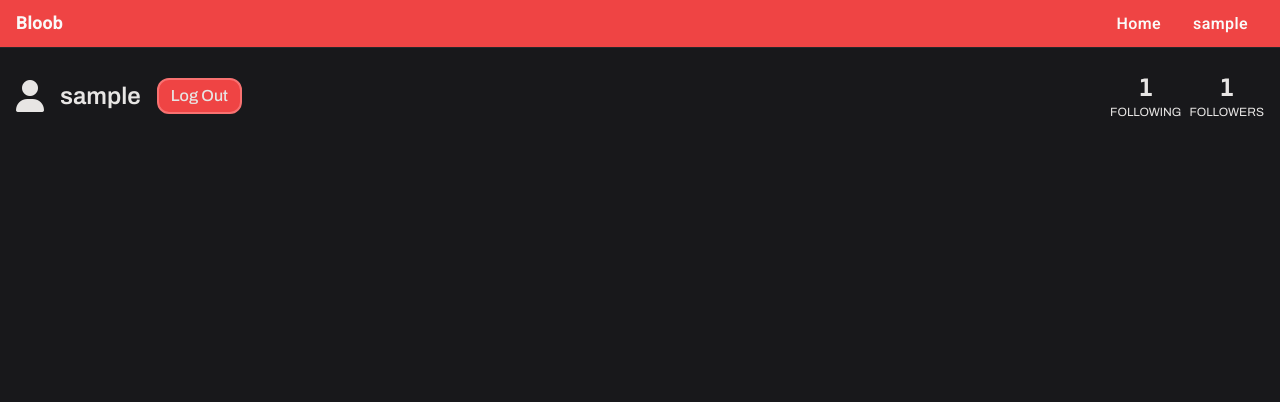
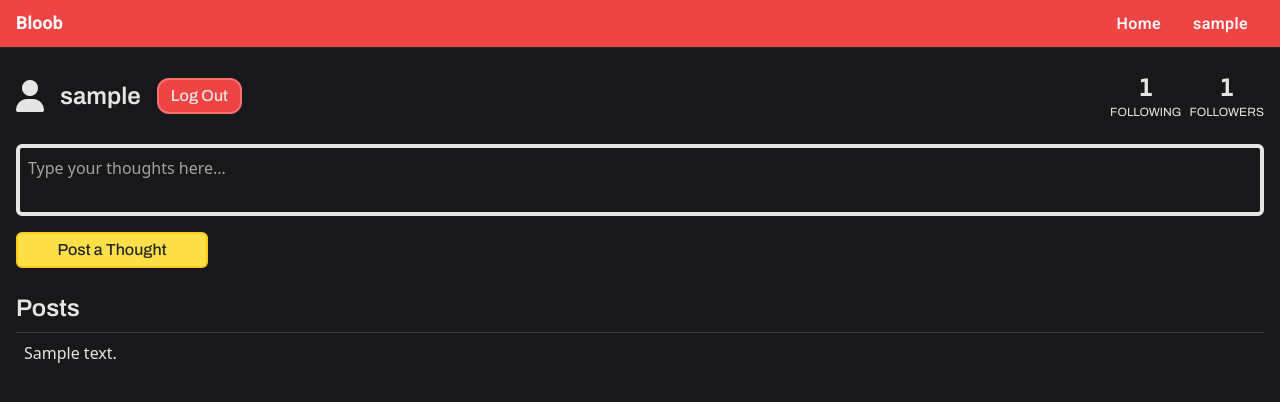
Before and after one commit to ErikoStrand/wspr-1-slutproject, a PHP site: a page that uses src/profile.php in a window 1280 px wide. Shown: the top 402 px of the page. Run offline with PHP 8.4, Linux system fonts and the light colour scheme; the visitor is signed in with stand-in values (Sample User, id 1); tables that the repository leaves empty or names only in its code hold one stand-in row (values such as "Sample post"); data that the repository does not hold is empty; some libraries are stand-ins or nearby versions.

Commit message:
can post stuff name, textarea.
feed for yoour post and others. will make the posts look better and add a like button.

```diff
--- a/src/dialog.js
+++ b/src/dialog.js
@@ -50,3 +50,8 @@ function removeQueryParamAndReload(param) {
     location.reload();
   }
 }
+
+function autoResize(textarea) {
+  textarea.style.height = "auto"; // Reset the height
+  textarea.style.height = textarea.scrollHeight + "px"; // Set the height to scroll height
+}
--- a/src/index.php
+++ b/src/index.php
@@ -23,7 +23,7 @@
 
     <div class="text-stone-200 max-w-screen-md h-full mx-auto text-4xl font-archivo font-semibold flex flex-col gap-2 text-center justify-center items-center">
       <h1>Upload your thoughts.</h1>
-      <h1>& find the inner your.</h1>
+      <h1>& find the inner you.</h1>
       <button onclick="openModal('signUp')" class="text center mt-4 bg-blue-500 px-4 py-2 rounded-md font-archivo text-lg font-bold leading-6 tracking-wide text-stone-200">
         Get Started, it's Mindbending.
       </button>
--- a/src/output.css
+++ b/src/output.css
@@ -597,6 +597,14 @@ video {
   margin-top: 1rem;
 }
 
+.mt-16{
+  margin-top: 4rem;
+}
+
+.mt-6{
+  margin-top: 1.5rem;
+}
+
 .block{
   display: block;
 }
@@ -631,6 +639,30 @@ video {
 
 .w-screen{
   width: 100vw;
+}
+
+.w-20{
+  width: 5rem;
+}
+
+.w-1\/5{
+  width: 20%;
+}
+
+.w-2\/5{
+  width: 40%;
+}
+
+.w-28{
+  width: 7rem;
+}
+
+.w-48{
+  width: 12rem;
+}
+
+.min-w-28{
+  min-width: 7rem;
 }
 
 .max-w-md{
@@ -694,6 +726,10 @@ video {
   animation: fadeIn .5s ease-in-out;
 }
 
+.resize-none{
+  resize: none;
+}
+
 .appearance-none{
   -webkit-appearance: none;
      -moz-appearance: none;
@@ -736,6 +772,27 @@ video {
   gap: 1rem;
 }
 
+.divide-y > :not([hidden]) ~ :not([hidden]){
+  --tw-divide-y-reverse: 0;
+  border-top-width: calc(1px * calc(1 - var(--tw-divide-y-reverse)));
+  border-bottom-width: calc(1px * var(--tw-divide-y-reverse));
+}
+
+.divide-y-2 > :not([hidden]) ~ :not([hidden]){
+  --tw-divide-y-reverse: 0;
+  border-top-width: calc(2px * calc(1 - var(--tw-divide-y-reverse)));
+  border-bottom-width: calc(2px * var(--tw-divide-y-reverse));
+}
+
+.divide-zinc-700 > :not([hidden]) ~ :not([hidden]){
+  --tw-divide-opacity: 1;
+  border-color: rgb(63 63 70 / var(--tw-divide-opacity));
+}
+
+.overflow-hidden{
+  overflow: hidden;
+}
+
 .rounded-lg{
   border-radius: 0.5rem;
 }
@@ -754,6 +811,10 @@ video {
 
 .border-2{
   border-width: 2px;
+}
+
+.border-4{
+  border-width: 4px;
 }
 
 .border-b-2{
@@ -777,6 +838,16 @@ video {
 .border-red-400{
   --tw-border-opacity: 1;
   border-color: rgb(248 113 113 / var(--tw-border-opacity));
+}
+
+.border-yellow-400{
+  --tw-border-opacity: 1;
+  border-color: rgb(250 204 21 / var(--tw-border-opacity));
+}
+
+.border-stone-200{
+  --tw-border-opacity: 1;
+  border-color: rgb(231 229 228 / var(--tw-border-opacity));
 }
 
 .border-b-zinc-800{
@@ -811,6 +882,11 @@ video {
 .bg-zinc-900{
   --tw-bg-opacity: 1;
   background-color: rgb(24 24 27 / var(--tw-bg-opacity));
+}
+
+.bg-yellow-300{
+  --tw-bg-opacity: 1;
+  background-color: rgb(253 224 71 / var(--tw-bg-opacity));
 }
 
 .p-0{
@@ -872,6 +948,11 @@ video {
 .py-2\.5{
   padding-top: 0.625rem;
   padding-bottom: 0.625rem;
+}
+
+.py-3{
+  padding-top: 0.75rem;
+  padding-bottom: 0.75rem;
 }
 
 .pb-2{
@@ -1013,6 +1094,26 @@ video {
   color: rgb(255 255 255 / var(--tw-text-opacity));
 }
 
+.text-zinc-800{
+  --tw-text-opacity: 1;
+  color: rgb(39 39 42 / var(--tw-text-opacity));
+}
+
+.text-stone-400{
+  --tw-text-opacity: 1;
+  color: rgb(168 162 158 / var(--tw-text-opacity));
+}
+
+.text-stone-300{
+  --tw-text-opacity: 1;
+  color: rgb(214 211 209 / var(--tw-text-opacity));
+}
+
+.text-stone-600{
+  --tw-text-opacity: 1;
+  color: rgb(87 83 78 / var(--tw-text-opacity));
+}
+
 .underline{
   text-decoration-line: underline;
 }
@@ -1051,6 +1152,16 @@ video {
 
 .ease-in-out{
   transition-timing-function: cubic-bezier(0.4, 0, 0.2, 1);
+}
+
+.placeholder\:text-stone-400::-moz-placeholder{
+  --tw-text-opacity: 1;
+  color: rgb(168 162 158 / var(--tw-text-opacity));
+}
+
+.placeholder\:text-stone-400::placeholder{
+  --tw-text-opacity: 1;
+  color: rgb(168 162 158 / var(--tw-text-opacity));
 }
 
 .backdrop\:backdrop-blur-md::backdrop{
--- a/src/profile.php
+++ b/src/profile.php
@@ -36,6 +36,7 @@ if (doesUserExist($profileUsername, $conn)) {
     $logged = false;
   }
   $profileUserID = mysqli_fetch_row($conn->query("SELECT userID FROM users WHERE username = '$profileUsername'"))[0];
+  $userPosts =  getUserPosts($profileUserID, $conn);
   $_SESSION["profileUserID"] = $profileUserID;
   $profileNoofFollowers = $conn->query("SELECT followID FROM follow WHERE followID = '$profileUserID'")->num_rows;
   $profileNoofFollowing = $conn->query("SELECT userID FROM follow WHERE userID = '$profileUserID'")->num_rows;
@@ -74,6 +75,21 @@ if (isset($_POST["follow"])) {
 if (isset($_POST["unfollow"])) {
   unFollowPerson($profileUserID, $conn);
 }
+
+if (isset($_POST["post"])) {
+  $text = filter_input(INPUT_POST, "text", FILTER_SANITIZE_SPECIAL_CHARS);
+  postSomething($loggedUserID, $conn, $text, $loggedUsername);
+}
+function getUserPosts($userID, $conn) {
+  $sql = "SELECT `text`, postTime FROM posts WHERE userID = $userID";
+  $result = $conn->query($sql)->fetch_all(MYSQLI_ASSOC);
+  return $result;
+}
+function postSomething($userID, $conn, $text, $loggedUsername) {
+  $conn->query("INSERT INTO posts (userID, `text`, username) VALUES ('$userID', '$text', '$loggedUsername')");
+  header("Refresh: 0");
+}
+
 function unFollowPerson($profileUserID, $conn) {
   $userID = $_SESSION["userID"];
   $conn->query("DELETE FROM follow WHERE userID = '$userID' AND followID = '$profileUserID'");
@@ -129,8 +145,25 @@ function followPerson($profileUserID, $conn) {
           <form action="" method="get"><button onclick="openModal('emptyDialog')" value=true class="flex flex-col items-center" name="followers"><span class="text-2xl font-mono font-bold"><?php echo $profileNoofFollowers?></span><span class="text-xs font-archivo">FOLLOWERS</span></button></form>
         </div>
       </div>
+    <!-- user posts -->
+    <div class="p">
+      <?php if ($profileUsername == $loggedUsername):?>
+        <form action="" method="post" class="flex flex-col gap-4">
+          <textarea id="text" name="text" class="resize-none overflow-hidden bg-transparent border-4 border-stone-200  placeholder:text-stone-400 rounded-md p-2 appearance-none text-stone-400" oninput="autoResize(this)" placeholder="Type your thoughts here..."></textarea>
+          <button id="post" type="submit" name="post" class="font-archivo font-medium bg-yellow-300 rounded-md border-2 border-yellow-400 text-zinc-800 px-3 py-1 w-48">Post a Thought</button>
+        </form>
+      <?php endif; ?>
+
+      <div id="posts" class="divide-y mt-6 divide-zinc-700 flex flex-col gap-2">
+        <div id="menuforposts">
+          <h2 class="font-archivo text-2xl font-semibold">Posts</h2>
+        </div>
+        <?php foreach($userPosts as $post):?>
+          <div class="p-2"><?php echo $post["text"];?></div>
+        <?php endforeach; ?>
+      </div>
     </div>
-  </div
+  </div>
 
 <?php else: ?>
   <div class="text-stone-200 text-2xl text-center">
```
Also changed, not shown: src/episodes.php (deleted, +0 -37 lines), 1 other file.
